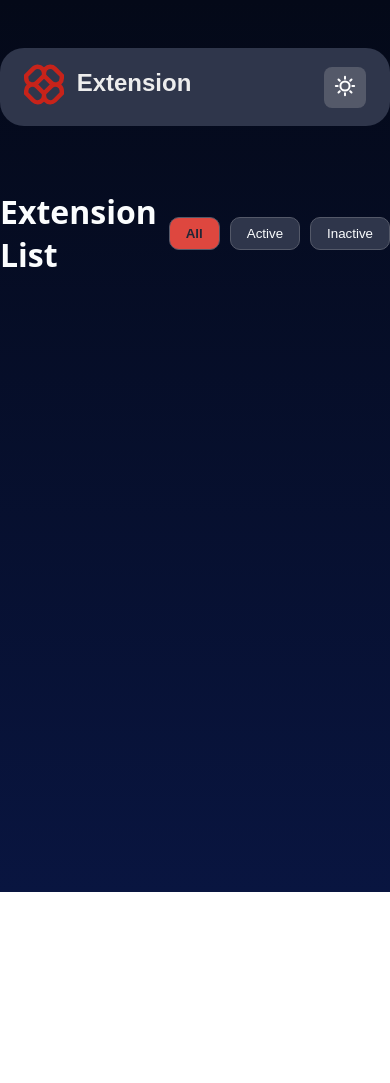
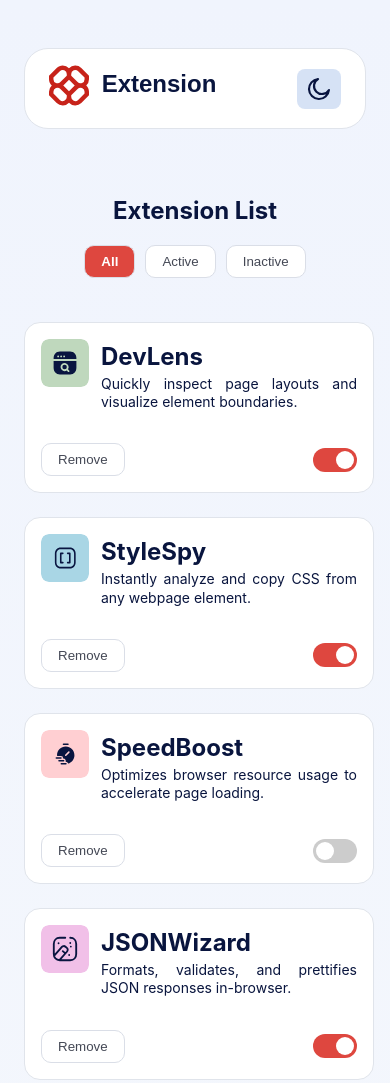
Before and after one commit to baldojulio/browser-extension-challenger, a plain HTML site: page index.html in a window 390 px wide. Shown: the top 1083 px of the page. Before the commit the page ends 892 px from the top, so only its background shows below. Drawn offline with Linux system fonts and the light colour scheme; a web font is replaced by a local one.

Commit message:
Project finished

```diff
--- a/index.html
+++ b/index.html
@@ -1,50 +1,120 @@
 <!DOCTYPE html>
 <html lang="en">
 	<head>
-  <meta charset="UTF-8">
-  <meta name="viewport" content="width=device-width, initial-scale=1.0">
-  <link rel="stylesheet" href="style.css">
+		<meta charset="UTF-8" />
+		<meta name="viewport" content="width=device-width, initial-scale=1.0" />
+		<meta name="format-detection" content="telephone=no" />
+		<link rel="preconnect" href="/" />
+		<link rel="dns-prefetch" href="/" />
+
+		<link
+			rel="stylesheet"
+			href="style.css"
+			media="print"
+			onload="this.media='all'; this.onload=null;"
+		/>
+		<noscript><link rel="stylesheet" href="style.css" /></noscript>
+		<style>
+			* {
+				margin: 0;
+				padding: 0;
+				box-sizing: border-box;
+			}
+			body {
+				font-family: -apple-system, BlinkMacSystemFont, "Segoe UI", Roboto, Oxygen, Ubuntu, Cantarell, "Helvetica Neue", Arial, sans-serif;
+				background: linear-gradient(180deg, #f0f4fd 0%, #f8fafc 100%);
+				color: hsl(227, 75%, 14%);
+				min-height: 100dvh;
+				line-height: 1.5;
+				font-size: 16px;
+				font-display: swap;
+			}
+			.container {
+				max-width: 1440px;
+				margin: 0 auto;
+				padding-inline: 24px;
+			}
+			header {
+				display: flex;
+				align-items: center;
+				justify-content: space-between;
+				padding: 16px 24px;
+				border-radius: 24px;
+				margin-top: 48px;
+				background-color: #fff;
+				border: 1px solid hsl(220, 20%, 90%);
+			}
+			h1 {
+				font-size: 1.5rem;
+				margin: 0;
+			}
+		</style>
 		<title>Browser extensions</title>
 	</head>
-<body data-theme="dark">
+	<body data-theme="">
 		<div class="container">
 			<header>
-      <a href="#">
-        <svg xmlns="http://www.w3.org/2000/svg" width="179" height="41" fill="none" viewBox="0 0 179 41">
+				<a href="#" aria-label="Extension logo - Go to homepage">
+					<svg
+						xmlns="http://www.w3.org/2000/svg"
+						width="179"
+						height="41"
+						fill="none"
+						viewBox="0 0 179 41"
+					>
 						<!-- Logo Icon (keep as paths) -->
 						<g clip-path="url(#a)">
-            <path fill="#C7231A" fill-rule="evenodd" d="M13.715.516c-2.257 0-4.42.896-6.016 2.492L0 10.707v3.524c0 2.49 1.07 4.73 2.774 6.285A8.485 8.485 0 0 0 0 26.802v3.524l7.699 7.698A8.507 8.507 0 0 0 20 37.742a8.508 8.508 0 0 0 12.301.282L40 30.326v-3.524c0-2.49-1.07-4.73-2.774-6.286A8.485 8.485 0 0 0 40 14.231v-3.524l-7.699-7.7A8.508 8.508 0 0 0 20 3.29 8.485 8.485 0 0 0 13.715.516Zm12.044 20a8.528 8.528 0 0 1-.282-.27L20 14.77l-5.477 5.477a8.528 8.528 0 0 1-.282.27c.096.087.19.177.282.269L20 26.262l5.477-5.476c.092-.093.186-.182.282-.27Zm-3.537 9.81v1.682a4.063 4.063 0 0 0 6.936 2.874l6.398-6.397v-1.683a4.063 4.063 0 0 0-6.937-2.874l-6.397 6.398Zm-4.444 0-6.397-6.398a4.063 4.063 0 0 0-6.937 2.873v1.684l6.397 6.397a4.063 4.063 0 0 0 6.937-2.873v-1.683Zm0-21.302v1.683l-6.397 6.397a4.063 4.063 0 0 1-6.937-2.873v-1.683l6.397-6.397a4.063 4.063 0 0 1 6.937 2.873Zm10.841 8.08-6.397-6.397V9.024a4.063 4.063 0 0 1 6.936-2.873l6.398 6.397v1.683a4.063 4.063 0 0 1-6.937 2.873Z" clip-rule="evenodd"/>
+							<path
+								fill="#C7231A"
+								fill-rule="evenodd"
+								d="M13.715.516c-2.257 0-4.42.896-6.016 2.492L0 10.707v3.524c0 2.49 1.07 4.73 2.774 6.285A8.485 8.485 0 0 0 0 26.802v3.524l7.699 7.698A8.507 8.507 0 0 0 20 37.742a8.508 8.508 0 0 0 12.301.282L40 30.326v-3.524c0-2.49-1.07-4.73-2.774-6.286A8.485 8.485 0 0 0 40 14.231v-3.524l-7.699-7.7A8.508 8.508 0 0 0 20 3.29 8.485 8.485 0 0 0 13.715.516Zm12.044 20a8.528 8.528 0 0 1-.282-.27L20 14.77l-5.477 5.477a8.528 8.528 0 0 1-.282.27c.096.087.19.177.282.269L20 26.262l5.477-5.476c.092-.093.186-.182.282-.27Zm-3.537 9.81v1.682a4.063 4.063 0 0 0 6.936 2.874l6.398-6.397v-1.683a4.063 4.063 0 0 0-6.937-2.874l-6.397 6.398Zm-4.444 0-6.397-6.398a4.063 4.063 0 0 0-6.937 2.873v1.684l6.397 6.397a4.063 4.063 0 0 0 6.937-2.873v-1.683Zm0-21.302v1.683l-6.397 6.397a4.063 4.063 0 0 1-6.937-2.873v-1.683l6.397-6.397a4.063 4.063 0 0 1 6.937 2.873Zm10.841 8.08-6.397-6.397V9.024a4.063 4.063 0 0 1 6.936-2.873l6.398 6.397v1.683a4.063 4.063 0 0 1-6.937 2.873Z"
+								clip-rule="evenodd"
+							/>
 						</g>
 
 						<!-- EDITABLE TEXT - Change this to whatever you want! -->
-          <text x="110" y="27" fill="#091540" font-family="Arial, sans-serif" font-size="24" font-weight="bold" text-anchor="middle" id="logo-text">
+						<text
+							x="110"
+							y="27"
+							fill="#091540"
+							font-family="Arial, sans-serif"
+							font-size="24"
+							font-weight="bold"
+							text-anchor="middle"
+							id="logo-text"
+						>
 							Extension
 						</text>
 
 						<defs>
 							<clipPath id="a">
-              <path fill="#fff" d="M0 0h40v41H0z"/>
+								<path fill="#fff" d="M0 0h40v41H0z" />
 							</clipPath>
 						</defs>
 					</svg>
 				</a>
 
-      <button id="toggle-theme-btn">
-        <img src="/assets/images/icon-sun.svg" alt="sun">
+				<button id="toggle-theme-btn" aria-label="Toggle dark/light theme">
+					<div id="theme-icon"></div>
 				</button>
 			</header>
 
 			<main>
 				<div id="extension-list">
 					<h1>Extension List</h1>
-
 					<div id="extension-filters">
 						<button class="active" id="filter-all" type="button">All</button>
 						<button id="filter-active" type="button">Active</button>
 						<button id="filter-inactive" type="button">Inactive</button>
 					</div>
 				</div>
+
+				<div id="grid">
+					<!-- ADDED FROM SCRIPT.JS -->
+				</div>
 			</main>
 		</div>
+
+			<script src="./script.js" defer></script>
 		</body>
 	</html>
--- /dev/null
+++ b/script.js
@@ -0,0 +1,209 @@
+"use strict";
+
+const $ = (id) => document.getElementById(id);
+const elements = {
+	GRID_ELEMENT: $("grid"),
+	TOOGLE_THEME: $("toggle-theme-btn"),
+	BODY: document.body,
+	FILTER_ACTIVE: $("filter-active"),
+	FILTER_INACTIVE: $("filter-inactive"),
+	FILTER_ALL: $("filter-all"),
+};
+
+let array_extensions;
+
+document.addEventListener("DOMContentLoaded", function () {
+	// Register service worker for caching (bfcache-friendly)
+	if ("serviceWorker" in navigator) {
+		navigator.serviceWorker
+			.register("./sw.js", {
+				updateViaCache: "none",
+			})
+			.catch((err) => console.log("Service worker registration failed", err));
+	}
+
+	// Handle page lifecycle for bfcache
+	const handlePageShow = (event) => {
+		if (event.persisted) {
+			// Page was restored from bfcache, refresh data if needed
+			loadExtensions();
+		}
+	};
+
+	window.addEventListener("pageshow", handlePageShow);
+
+	// Load the extensions
+	loadExtensions();
+	loadTheme();
+});
+
+function loadExtensions() {
+	// Create stable placeholder layout to prevent shifts
+	const placeholderHTML = Array(9)
+		.fill()
+		.map(
+			(_, index) => `
+		<div class="extension-placeholder" style="min-height: 160px; background: var(--neutral-100); border-radius: 16px; border: 1px solid hsl(220, 20%, 90%); padding: 16px;">
+			<div style="display: flex; gap: 12px; margin-bottom: 32px;">
+				<div style="width: 48px; height: 48px; background: hsl(220, 20%, 85%); border-radius: 8px; flex-shrink: 0;"></div>
+				<div style="flex: 1;">
+					<div style="height: 20px; background: hsl(220, 20%, 85%); border-radius: 4px; margin-bottom: 8px; width: 60%;"></div>
+					<div style="height: 14px; background: hsl(220, 20%, 90%); border-radius: 4px; width: 90%;"></div>
+				</div>
+			</div>
+			<div style="display: flex; justify-content: space-between; align-items: center;">
+				<div style="width: 70px; height: 32px; background: hsl(220, 20%, 85%); border-radius: 10px;"></div>
+				<div style="width: 44px; height: 24px; background: hsl(220, 20%, 85%); border-radius: 24px;"></div>
+			</div>
+		</div>
+	`
+		)
+		.join("");
+
+	elements.GRID_ELEMENT.innerHTML = placeholderHTML;
+
+	fetchData().then(function (data) {
+		if (data && data.length > 0) {
+			array_extensions = data;
+			renderHTML(array_extensions);
+		} else {
+			elements.GRID_ELEMENT.innerHTML = `<div style="text-align: center; padding: 40px;"><p>No extensions found</p></div>`;
+		}
+	});
+}
+
+async function fetchData() {
+	try {
+		const controller = new AbortController();
+		const timeoutId = setTimeout(() => controller.abort(), 3000);
+
+		const response = await fetch("./data.json", {
+			signal: controller.signal,
+			cache: "force-cache",
+		});
+
+		clearTimeout(timeoutId);
+
+		if (!response.ok) {
+			throw new Error(`HTTP error! status: ${response.status}`);
+		}
+
+		const data = await response.json();
+		return data;
+	} catch (error) {
+		console.error("Failed to fetch extensions:", error);
+		// Return fallback data to prevent critical chain failure
+		return [];
+	}
+}
+
+function renderHTML(data) {
+	if (data) {
+		const gridData = data
+			.map(function (extension, index) {
+				return `<div id="extension" data-index="${index}">
+            <div class="extension-info">
+              <img src="${
+								extension.logo
+							}" alt="${extension.name} logo" width="48" height="48" loading="lazy" decoding="async">
+              <div>
+                <h2>${extension.name}</h2>
+                <p class="extension-description">${extension.description}</p>
+              </div>
+            </div>
+            <div class="extension-options">
+              <button class="remove-btn" type="button" data-index="${index}" aria-label="Remove ${extension.name} extension">Remove</button>
+
+              <label class="switch" aria-label="Toggle ${
+								extension.name
+							} extension">
+                <input type="checkbox" ${
+									extension.isActive ? "checked" : ""
+								} aria-label="Enable or disable ${extension.name}">
+                <span class="slider"></span>
+              </label>
+            </div>
+          </div>`;
+			})
+			.join("");
+
+		elements.GRID_ELEMENT.innerHTML = gridData;
+	} else {
+		elements.GRID_ELEMENT.innerHTML = `<p>Error when trying to fetch data</p>`;
+	}
+}
+
+function loadTheme() {
+	const THEME = localStorage.getItem("theme");
+	elements.BODY.setAttribute("data-theme", THEME || "");
+}
+
+elements.TOOGLE_THEME.addEventListener("click", function () {
+	const THEME = localStorage.getItem("theme");
+
+	if (THEME === "dark") {
+		elements.BODY.setAttribute("data-theme", "");
+		localStorage.setItem("theme", "");
+	} else {
+		elements.BODY.setAttribute("data-theme", "dark");
+		localStorage.setItem("theme", "dark");
+	}
+});
+
+let currentFilter = "all";
+
+function filterExtensions(filterType) {
+	if (!array_extensions) return;
+
+	let filtered;
+
+	switch (filterType) {
+		case "active":
+			filtered = array_extensions.filter((ext) => ext.isActive);
+			break;
+		case "inactive":
+			filtered = array_extensions.filter((ext) => !ext.isActive);
+			break;
+		case "all":
+			filtered = array_extensions;
+			break;
+	}
+
+	renderHTML(filtered);
+	updateActiveFilterButton(filterType);
+}
+
+const updateActiveFilterButton = (activeFilter) => {
+	[
+		elements.FILTER_ALL,
+		elements.FILTER_ACTIVE,
+		elements.FILTER_INACTIVE,
+	].forEach((btn) => btn.classList.remove("active"));
+	const target =
+		activeFilter === "active"
+			? elements.FILTER_ACTIVE
+			: activeFilter === "inactive"
+			? elements.FILTER_INACTIVE
+			: elements.FILTER_ALL;
+	target.classList.add("active");
+};
+
+elements.FILTER_ALL.addEventListener("click", () => filterExtensions("all"));
+elements.FILTER_ACTIVE.addEventListener("click", () =>
+	filterExtensions("active")
+);
+elements.FILTER_INACTIVE.addEventListener("click", () =>
+	filterExtensions("inactive")
+);
+
+elements.GRID_ELEMENT.addEventListener("click", function (event) {
+	if (event.target.classList.contains("remove-btn")) {
+		const index = parseInt(event.target.getAttribute("data-index"));
+		removeExt(index);
+	}
+});
+
+function removeExt(index) {
+	array_extensions.splice(index, 1);
+	renderHTML(array_extensions);
+}
--- a/style.css
+++ b/style.css
@@ -1,17 +1,4 @@
-/* Font Imports */
-@font-face {
-  font-family: "Noto Sans";
-  src: url("./assets/fonts/NotoSans-VariableFont_wdth\,wght.ttf");
-  font-weight: 100 900;
-  font-style: normal;
-}
-
-@font-face {
-  font-family: "Noto Sans";
-  src: url("./assets/fonts/NotoSans-Italic-VariableFont_wdth\,wght.ttf");
-  font-weight: 100 900;
-  font-style: italic;
-}
+/* Use a lightweight, system font stack to reduce payload */
 
 * {
 	margin: 0;
@@ -24,11 +11,11 @@
 	--neutral-900: hsl(227, 75%, 14%);
 	--neutral-800: hsl(226, 25%, 17%);
 	--neutral-700: hsl(225, 23%, 24%);
-  --neutral-600: hsl(226, 11%, 37%);
-  --neutral-300: hsl(0, 0%, 78%);
+	--neutral-600: hsl(226, 11%, 30%);
+	--neutral-300: hsl(0, 0%, 65%);
 	--neutral-200: hsl(217, 61%, 90%);
-  --neutral-100: hsl(0, 0%, 93%);
-  --neutral-0: hsl(200, 60%, 99%);
+	--neutral-100: hsl(220, 40%, 98%);
+	--neutral-0: hsl(0, 0%, 100%);
 
 	/* Red */
 	--red-400: hsl(3, 86%, 64%);
@@ -36,10 +23,12 @@
 	--red-700: hsl(3, 77%, 44%);
 
 	/* Gradient */
-  --light-gradient: linear-gradient(180deg, #EBF2FC 0%, #EEF8F9 100%);
+	--light-gradient: linear-gradient(180deg, #f0f4fd 0%, #f8fafc 100%);
 	--dark-gradient: linear-gradient(180deg, #040918 0%, #091540 100%);
 
-  --font-family: "Noto Sans", sans-serif;
+	--font-family: -apple-system, BlinkMacSystemFont, "Segoe UI", Roboto, Oxygen,
+		Ubuntu, Cantarell, "Helvetica Neue", Arial, "Apple Color Emoji",
+		"Segoe UI Emoji", "Segoe UI Symbol", sans-serif;
 }
 
 body {
@@ -47,7 +36,9 @@ body {
 	font-weight: 400;
 	background: var(--light-gradient);
 	color: var(--neutral-900);
-  height: 100vh;
+	min-height: 100dvh;
+	line-height: 1.5;
+	font-size: 16px;
 }
 
 body[data-theme="dark"] {
@@ -58,6 +49,7 @@ body[data-theme="dark"] {
 .container {
 	max-width: 1440px;
 	margin: 0 auto;
+	padding-inline: 24px;
 }
 
 header {
@@ -67,7 +59,8 @@ header {
 	padding: 16px 24px;
 	border-radius: 24px;
 	margin-top: 48px;
-  background-color: var(--neutral-100);
+	background-color: var(--neutral-0);
+	border: 1px solid hsl(220, 20%, 90%);
 }
 
 #toggle-theme-btn {
@@ -88,6 +81,7 @@ body[data-theme="dark"] #toggle-theme-btn img {
 
 body[data-theme="dark"] header {
 	background-color: var(--neutral-700);
+	border: 1px solid var(--neutral-600);
 }
 
 #logo-text {
@@ -102,11 +96,33 @@ body[data-theme="dark"] #toggle-theme-btn {
 	background-color: var(--neutral-600);
 }
 
+#theme-icon {
+	width: 24px;
+	height: 24px;
+	background-image: url("./assets/images/icon-moon.svg");
+	background-size: contain;
+	background-repeat: no-repeat;
+	aria-label: "Toggle theme";
+	role: "img";
+}
+
+body[data-theme="dark"] #theme-icon {
+	background-image: url("./assets/images/icon-sun.svg");
+}
+
 #extension-list {
 	display: flex;
 	align-items: center;
 	justify-content: space-between;
+	flex-wrap: wrap;
 	margin-top: 64px;
+}
+
+@media (max-width: 600px) {
+	#extension-list {
+		flex-direction: column;
+		gap: 16px;
+	}
 }
 
 #extension-filters {
@@ -116,16 +132,18 @@ body[data-theme="dark"] #toggle-theme-btn {
 }
 
 button[type="button"] {
-  border: 1px solid var(--neutral-300);
-  background-color: var(--neutral-100);
+	border: 1px solid hsl(220, 20%, 88%);
+	background-color: var(--neutral-0);
 	padding: 8px 16px;
 	border-radius: 10px;
 	cursor: pointer;
+	color: var(--neutral-600);
+	font-weight: 500;
 }
 
-body[data-theme="dark"] button[type="button"] {
-  background-color: var(--neutral-700);
-  border: 1px solid var(--neutral-600);
+button[type="button"]:hover {
+	border: 1px solid var(--neutral-300);
+	background-color: var(--red-500);
 	color: var(--neutral-0);
 }
 
@@ -140,3 +158,122 @@ body[data-theme="dark"] button[type="button"].active {
 	background-color: var(--red-500);
 	border: 1px solid var(--neutral-600);
 }
+
+body[data-theme="dark"] button[type="button"] {
+	background-color: var(--neutral-700);
+	border: 1px solid var(--neutral-600);
+	color: var(--neutral-200);
+}
+
+body[data-theme="dark"] button[type="button"]:hover {
+	border: 1px solid var(--neutral-300);
+	background-color: var(--red-500);
+	color: var(--neutral-0);
+}
+
+/* EXTENSION */
+
+#grid {
+	display: grid;
+	grid-template-columns: repeat(auto-fit, minmax(350px, 1fr));
+	align-items: center;
+	margin-top: 32px;
+	gap: 24px;
+	padding: 12px 0;
+}
+
+@media (max-width: 320px) {
+	#grid {
+		grid-template-columns: 1fr;
+	}
+}
+
+#extension {
+	display: flex;
+	flex-direction: column;
+	background-color: var(--neutral-0);
+	gap: 32px;
+	padding: 16px;
+	border-radius: 16px;
+	height: auto;
+	border: 1px solid hsl(220, 20%, 90%);
+}
+
+body[data-theme="dark"] #extension {
+	background-color: var(--neutral-700);
+	border: 1px solid var(--neutral-600);
+}
+
+.extension-info {
+	display: flex;
+	gap: 12px;
+}
+
+.extension-info img {
+	flex-shrink: 0;
+	border-radius: 8px;
+	object-fit: cover;
+}
+
+.extension-options {
+	display: flex;
+	align-items: center;
+	justify-content: space-between;
+}
+
+.extension-description {
+	font-weight: 400;
+	font-size: 14px;
+	line-height: 1.3;
+	text-align: justify;
+}
+
+body[data-theme="dark"] .extension-description {
+	color: var(--neutral-200);
+}
+
+.switch {
+	position: relative;
+	display: inline-block;
+	width: 44px;
+	height: 24px;
+}
+.switch input {
+	opacity: 0;
+	width: 0;
+	height: 0;
+}
+.slider {
+	position: absolute;
+	cursor: pointer;
+	top: 0;
+	left: 0;
+	right: 0;
+	bottom: 0;
+	background-color: #ccc;
+	transition: 0.4s;
+	border-radius: 24px;
+}
+.slider:before {
+	position: absolute;
+	content: "";
+	height: 18px;
+	width: 18px;
+	left: 3px;
+	bottom: 3px;
+	background-color: white;
+	transition: 0.4s;
+	border-radius: 50%;
+}
+
+input:checked + .slider {
+	background-color: var(--red-500);
+}
+
+input:focus + .slider {
+	box-shadow: 0 0 1px var(--red-500);
+}
+
+input:checked + .slider:before {
+	transform: translateX(20px);
+}
```
Also changed, not shown: sw.js (added, +49 -0 lines), 4 other files. Lines whose indentation alone changed are shown as unchanged.
